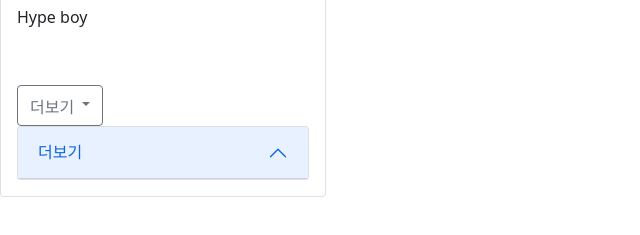
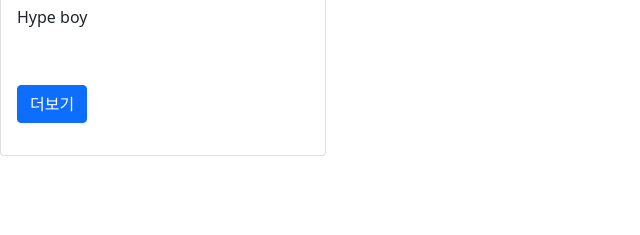
Before and after one commit to ooheunda/node4th-music-is-my-life-web, a plain HTML site: page card.html in a window 1280 px wide. Shown: the part 287-522 px from the top of the page, without its empty margins (0-640 px from the left). Drawn offline with nearby package versions, Linux system fonts and the light colour scheme.

Commit message:
card 더보기

```diff
--- a/card.html
+++ b/card.html
@@ -40,23 +40,25 @@
                         <h5 class="card-title">뉴진스</h5>
                         <p class="card-text">Hype boy</p>
                         <p class="card-text3">공감</p>
-                        <button class="btn btn-outline-secondary dropdown-toggle" type="button"
-                            data-bs-toggle="dropdown" aria-expanded="false">
-                            <font style="vertical-align: inherit;">
-                                <font style="vertical-align: inherit;">더보기</font>
-                        </button>
-                        <div class="accordion" id="accordionExample">
-                            <div class="accordion-item">
-                                <h2 class="accordion-header">
-                                    <button class="accordion-button" type="button" data-bs-toggle="collapse"
-                                        data-bs-target="#collapseOne" aria-expanded="true" aria-controls="collapseOne">
-                                        더보기
+
+                        <p class="d-inline-flex gap-1">
+
+                            <button class="btn btn-primary" type="button" data-bs-toggle="collapse"
+                                data-bs-target="#collapseExample" aria-expanded="false" aria-controls="collapseExample">
+                                더보기
+                            </button>
+                        </p>
+                        <div class="collapse" id="collapseExample">
+                            <div class="card card-body" role="button">
+                                노래 내용
                             </div>
                         </div>
+
                     </div>
                 </div>
             </div>
         </div>
+        <script src="https://cdn.jsdelivr.net/npm/bootstrap@5.3.2/dist/js/bootstrap.bundle.min.js" integrity="sha384-C6RzsynM9kWDrMNeT87bh95OGNyZPhcTNXj1NW7RuBCsyN/o0jlpcV8Qyq46cDfL" crossorigin="anonymous"></script>
 </body>
 
 </html>
```
